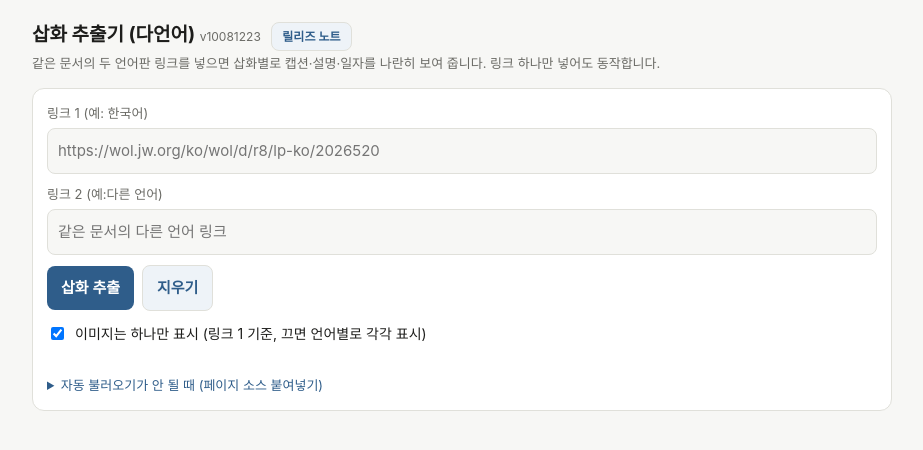
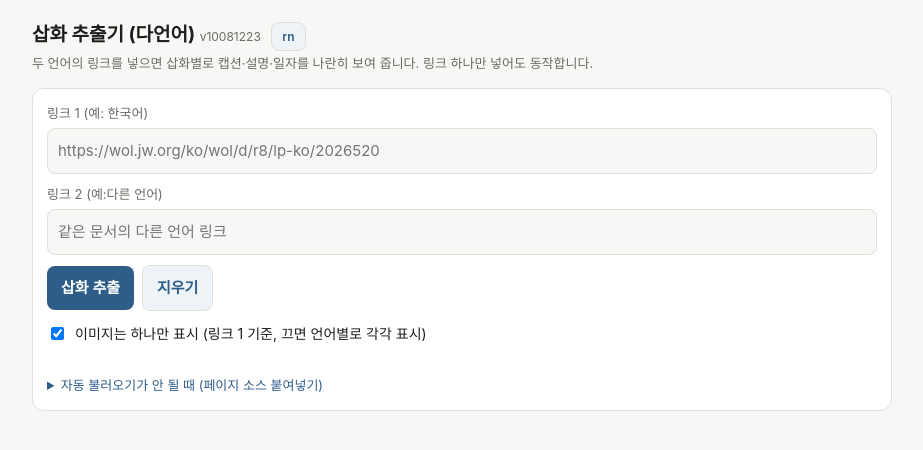
Before and after one commit to minhtriaum/illustration, a plain HTML site: page index.html in a window 1280 px wide. Shown: the whole page, without its empty margins (178-1101 px from the left). Drawn offline with Linux system fonts and the light colour scheme.

Commit message:
Update index.html

```diff
--- a/index.html
+++ b/index.html
@@ -30,8 +30,8 @@ details{margin-top:10px}summary{cursor:pointer;color:var(--ac);font-size:13px}
 .empty{color:var(--mu);text-align:center;padding:10px}
 a{color:var(--ac)}
 </style></head><body><main>
-<h1>삽화 추출기 (다언어) <span id="ver" style="font-size:12px;color:var(--mu);font-weight:400">v10081223</span> <button class="sec" id="rnb" style="padding:4px 10px;font-size:12px;margin-left:6px">릴리즈 노트</button></h1>
-<p class="sub">같은 문서의 두 언어판 링크를 넣으면 삽화별로 캡션·설명·일자를 나란히 보여 줍니다. 링크 하나만 넣어도 동작합니다.</p>
+<h1>삽화 추출기 (다언어) <span id="ver" style="font-size:12px;color:var(--mu);font-weight:400">v10081223</span> <button class="sec" id="rnb" style="padding:4px 10px;font-size:12px;margin-left:6px">rn</button></h1>
+<p class="sub">두 언어의 링크를 넣으면 삽화별로 캡션·설명·일자를 나란히 보여 줍니다. 링크 하나만 넣어도 동작합니다.</p>
 
 <div class="card" id="rn" style="display:none"></div>
 
@@ -358,7 +358,7 @@ const RELEASES=[
  {v:'261008_초기',notes:['삽화·figcaption 분석기 최초 제작: 페이지 소스 붙여넣기 방식','링크 자동 불러오기와 중계 서비스 추가']}
 ];
 function renderRN(){
-  $('#rn').innerHTML='<b>Rn</b> <span class="note">최신순 · 업데이트마다 누적됩니다</span>'+RELEASES.map((r,i)=>
+  $('#rn').innerHTML='<b>릴리즈 노트</b> <span class="note">최신순 · 업데이트마다 누적됩니다</span>'+RELEASES.map((r,i)=>
     '<div style="margin-top:12px"><span class="tag">v'+esc(r.v.replace(/^v/,''))+'</span>'+(i===0?'<span class="note">현재 버전</span>':'')
     +'<ul style="margin:6px 0 0;padding-left:20px">'+r.notes.map(n=>'<li>'+esc(n)+'</li>').join('')+'</ul></div>').join('');
 }
```
